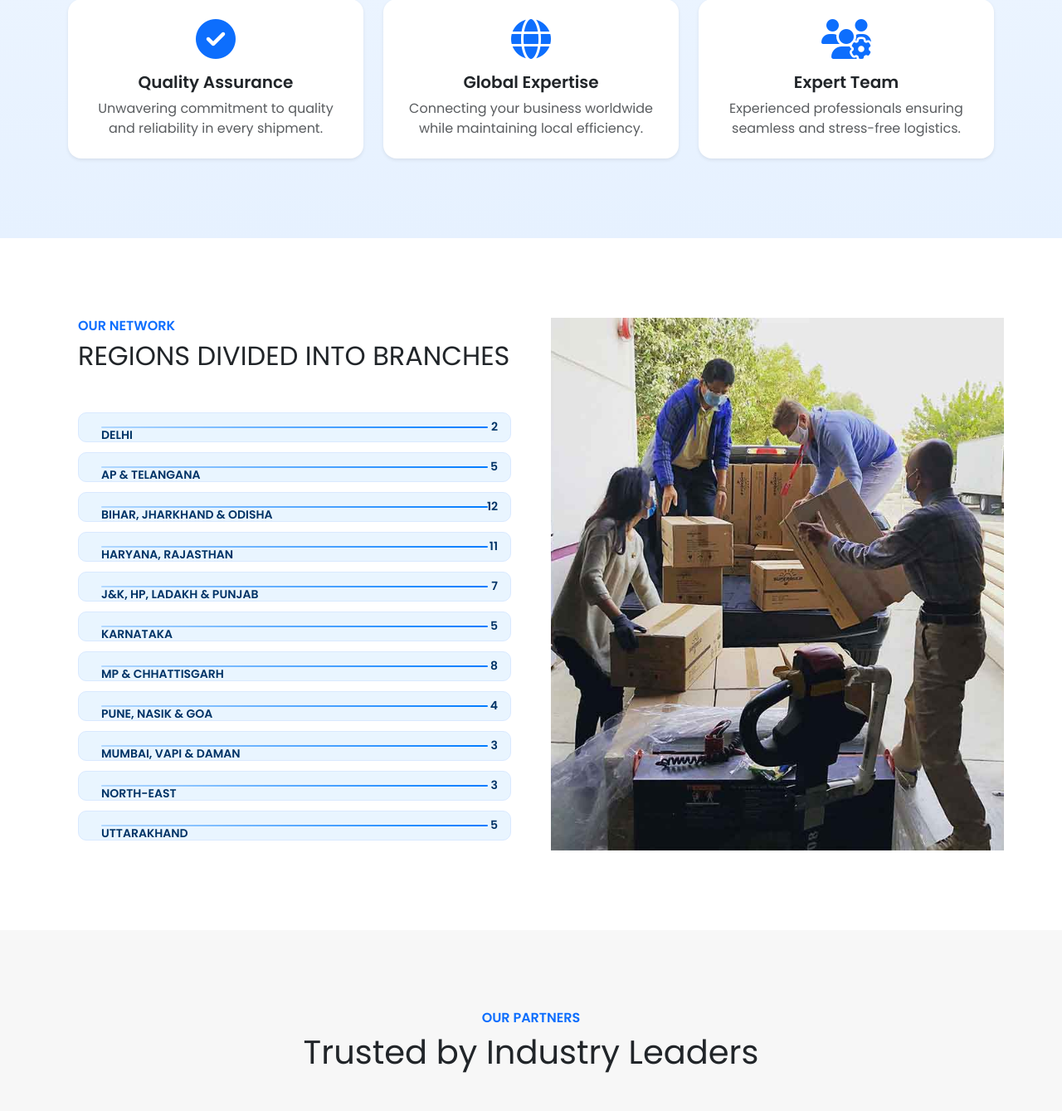
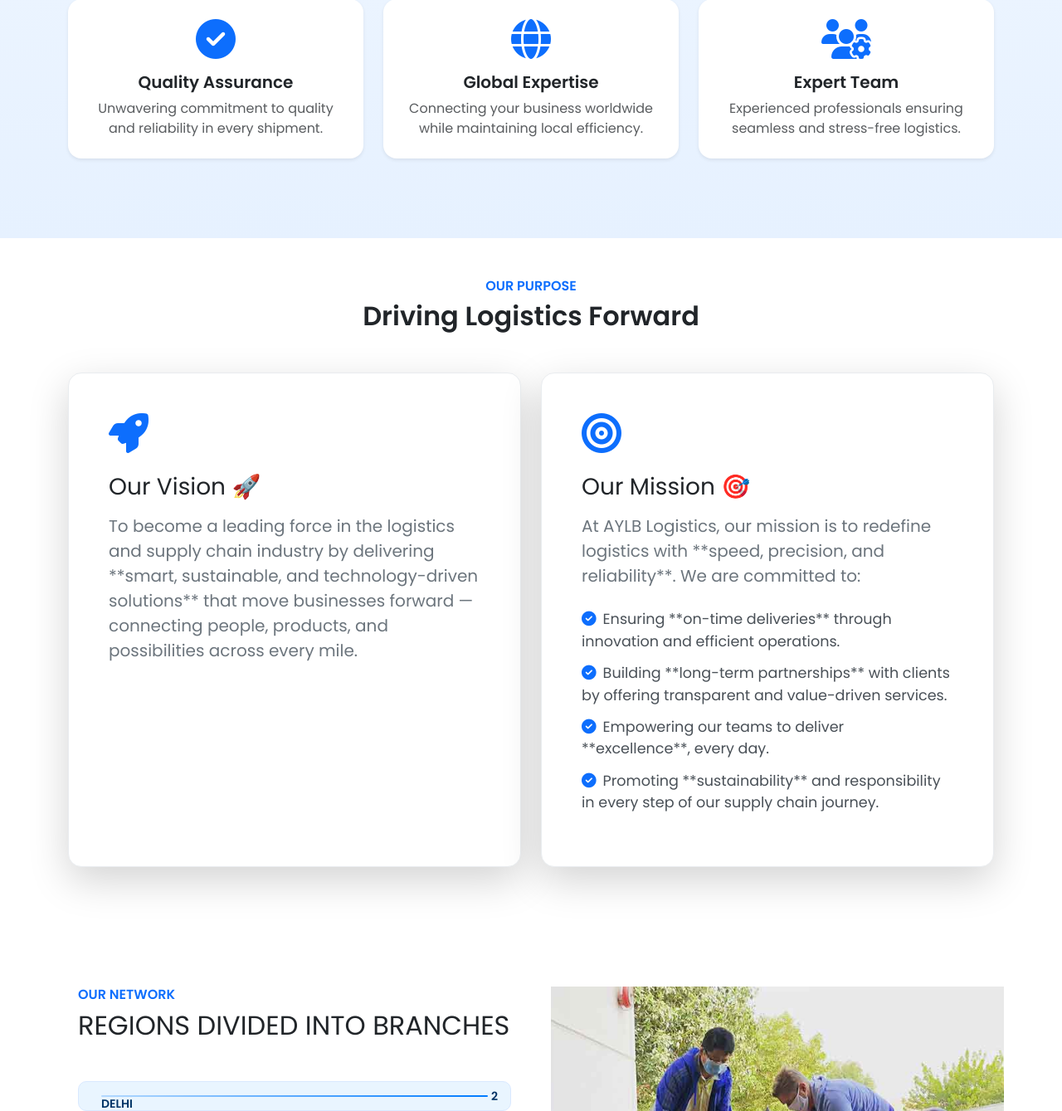
Before and after one commit to shubhsinghsk/AYLB, a Flask app: page / in a window 1280 px wide. Shown: the part 1556-2895 px from the top of the page at 83% size. Run offline with Flask 3, Linux system fonts and the light colour scheme; some libraries are stand-ins or nearby versions.

Commit message:
vision and mission

```diff
--- a/static/css/style.css
+++ b/static/css/style.css
@@ -421,3 +421,42 @@ body {
 .copyright a.border-bottom:hover {
     color: #4da6ff !important;
 }
+/* ------------------------------------------- */
+/* --- UPDATED: Vision & Mission Section Styling (MATCHED) --- */
+/* ------------------------------------------- */
+
+/* Shared Base Card Styles for both Vision and Mission */
+.vision-card,
+.mission-card {
+    /* Set to white background with light border */
+    background-color: #ffffff;
+    border: 1px solid #e9ecef;
+    /* Smooth transition for interactive effects */
+    transition: transform 0.4s ease, box-shadow 0.4s ease;
+}
+
+/* Shared Hover Effect for both Vision and Mission */
+.vision-card:hover,
+.mission-card:hover {
+    /* Lift and add subtle shadow on hover */
+    transform: translateY(-8px);
+    box-shadow: 0 15px 30px rgba(0, 0, 0, 0.1);
+}
+
+/* Mission List Styling */
+.mission-list {
+    list-style: none;
+    padding-left: 0;
+}
+
+.mission-list li {
+    font-size: 1.1rem;
+    margin-bottom: 12px;
+    color: #495057; /* Darker text for readability */
+    line-height: 1.5;
+    transition: color 0.3s ease;
+}
+
+.mission-list li:hover {
+    color: #343a40; /* Darken text slightly on hover */
+}
--- a/templates/index.html
+++ b/templates/index.html
@@ -105,6 +105,46 @@
   </div>
 </section>
 <!-- Facts Section End -->
+
+<!-- Vision & Mission Start (NEW SECTION) -->
+<section class="container py-5">
+    <div class="text-center wow fadeInUp" data-wow-delay="0.1s">
+        <h6 class="text-primary text-uppercase mb-2 fw-bold">Our Purpose</h6>
+        <h2 class="mb-5 fw-bold">Driving Logistics Forward</h2>
+    </div>
+    <div class="row g-4">
+        <!-- Vision Block -->
+        <div class="col-lg-6 wow fadeInUp" data-wow-delay="0.3s">
+            <div class="vision-card p-5 rounded-4 shadow-lg h-100">
+                <!-- Icon changed to text-primary -->
+                <i class="fas fa-rocket fa-3x text-primary mb-4"></i>
+                <!-- Text changed to text-dark -->
+                <h3 class="text-dark mb-3">Our Vision 🚀</h3>
+                <!-- Text changed to text-secondary -->
+                <p class="text-secondary fs-5">
+                    To become a leading force in the logistics and supply chain industry by delivering **smart, sustainable, and technology-driven solutions** that move businesses forward — connecting people, products, and possibilities across every mile.
+                </p>
+            </div>
+        </div>
+        <!-- Mission Block -->
+        <div class="col-lg-6 wow fadeInUp" data-wow-delay="0.5s">
+            <div class="mission-card p-5 rounded-4 shadow-lg h-100">
+                <i class="fas fa-bullseye fa-3x text-primary mb-4"></i>
+                <h3 class="text-dark mb-3">Our Mission 🎯</h3>
+                <p class="text-secondary fs-5 mb-4">
+                    At AYLB Logistics, our mission is to redefine logistics with **speed, precision, and reliability**. We are committed to:
+                </p>
+                <ul class="mission-list">
+                    <li><i class="fas fa-check-circle me-2 text-primary"></i>Ensuring **on-time deliveries** through innovation and efficient operations.</li>
+                    <li><i class="fas fa-check-circle me-2 text-primary"></i>Building **long-term partnerships** with clients by offering transparent and value-driven services.</li>
+                    <li><i class="fas fa-check-circle me-2 text-primary"></i>Empowering our teams to deliver **excellence**, every day.</li>
+                    <li><i class="fas fa-check-circle me-2 text-primary"></i>Promoting **sustainability** and responsibility in every step of our supply chain journey.</li>
+                </ul>
+            </div>
+        </div>
+    </div>
+</section>
+<!-- Vision & Mission End -->
 
 <!-- Feature Start -->
 <div class="container-fluid overflow-hidden py-5 px-lg-0">
```
